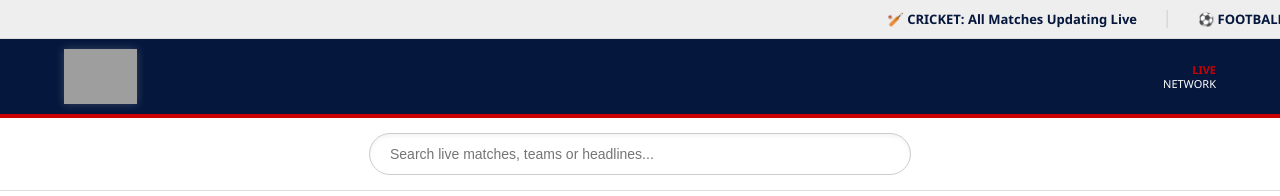
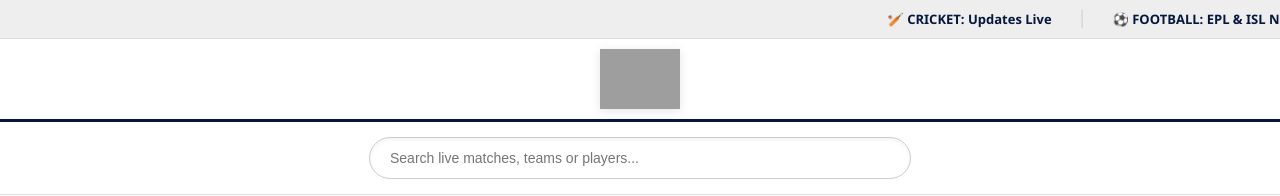
Before and after one commit to harshpratap918-alt/cricket-live-core, a Flask app: template templates/index.html in a window 1280 px wide. Shown: the top 196 px of the page. Run offline with Flask 3, Linux system fonts and the light colour scheme; the template is opened without the code that fills it, so the values that code supplies are empty; grey boxes are pictures that could not be loaded.

Commit message:
Update index.html

```diff
--- a/templates/index.html
+++ b/templates/index.html
@@ -14,9 +14,9 @@
         .ticker-item { padding: 0 30px; border-right: 1px solid #ccc; font-size: 13px; font-weight: bold; color: var(--blue); }
         @keyframes marquee { 0% { transform: translateX(100%); } 100% { transform: translateX(-100%); } }
 
-        /* Navigation with Logo */
-        .nav { background: var(--blue); color: white; padding: 10px 5%; display: flex; justify-content: space-between; align-items: center; border-bottom: 4px solid var(--red); }
-        .logo-img { height: 55px; filter: drop-shadow(0 0 5px rgba(255,255,255,0.2)); }
+        /* Navigation with Logo (Fixed Height) */
+        .nav { background: white; padding: 10px 5%; display: flex; justify-content: center; align-items: center; border-bottom: 3px solid var(--blue); }
+        .logo-img { height: 60px; filter: drop-shadow(0 2px 5px rgba(0,0,0,0.1)); }
 
         /* Search Bar */
         .search-area { background: white; padding: 15px; border-bottom: 1px solid #ddd; text-align: center; }
@@ -51,21 +51,18 @@
 
     <div class="ticker-wrap">
         <div class="ticker">
-            <div class="ticker-item">🏏 CRICKET: All Matches Updating Live</div>
-            <div class="ticker-item">⚽ FOOTBALL: Premier League & ISL Headlines Automated</div>
-            <div class="ticker-item">🏀 NBA: Scores & Highlights Refreshing every 90s</div>
+            <div class="ticker-item">🏏 CRICKET: Updates Live</div>
+            <div class="ticker-item">⚽ FOOTBALL: EPL & ISL News Automated</div>
+            <div class="ticker-item">🏀 NBA: Scores & Highlights Refreshing...</div>
         </div>
     </div>
 
     <div class="nav">
-        <img src="https://blogger.googleusercontent.com/img/b/R29vZ2xl/AVvXsEj7I9o3I-j3p8W9J5V5N-M3I3v3I3v3I3v3I3v3I3v3I3v3I3v3I3v3I3v3I3v3I3v3I3v3I3v3I3v3I3v3I3v3I3v3I3v3I3v3I3v3I3v3I3v3I3v3I/s1600/corenewslogo.png" alt="CORE NEWS 24x7" class="logo-img">
-        <div style="font-size: 11px; text-align: right; line-height: 1.2;">
-            <span style="color: var(--red); font-weight: bold;">LIVE</span><br>NETWORK
-        </div>
+        <img src="https://hitwebcounter.com/counter/counter.php?page=logo&style=0006&nbdigits=5&type=page&initCount=0" alt="CORE SPORTS" class="logo-img">
     </div>
 
     <div class="search-area">
-        <input type="text" id="searchBox" onkeyup="doSearch()" class="search-input" placeholder="Search live matches, teams or headlines...">
+        <input type="text" id="searchBox" onkeyup="liveFilter()" class="search-input" placeholder="Search live matches, teams or players...">
     </div>
 
     <div class="tabs">
@@ -78,76 +75,63 @@
         <div class="left-col">
 
             <div id="cricket" class="sport-section active">
-                <h3 style="margin-top: 0;">🏏 Cricket Live & News</h3>
-                {% for n in cricket_news %}
-                <div class="card cricket">
-                    <a href="{{ n.link }}" target="_blank" style="text-decoration:none; color:inherit;">
-                        <h4 style="margin: 0 0 10px 0;">{{ n.title }}</h4>
-                        <p style="font-size: 13px; color: #666; margin: 0;">{{ n.summary[:130] }}...</p>
-                    </a>
-                </div>
-                {% endfor %}
+                <h3 style="margin-top: 0;">LATEST CRICKET</h3>
+                {% if cricket %}
+                    {% for m in cricket %}
+                    <div class="card cricket">
+                        <b>{{ m.matchType }}</b><br>
+                        {{ m.seriesMatches[0].seriesAdWrapper.seriesName if m.seriesMatches[0].seriesAdWrapper else "Match Ongoing" }}
+                    </div>
+                    {% endfor %}
+                {% endif %}
             </div>
 
             <div id="football" class="sport-section">
-                <h3 style="margin-top: 0;">⚽ Football Headlines</h3>
-                {% for f in football_news %}
-                <div class="card football">
-                    <a href="{{ f.link }}" target="_blank" style="text-decoration:none; color:inherit;">
-                        <h4 style="margin: 0;">{{ f.title }}</h4>
-                    </a>
-                </div>
-                {% endfor %}
+                <h3 style="margin-top: 0;">FOOTBALL HUB</h3>
+                <div class="card football">Connecting to Football servers... Coming soon.</div>
             </div>
 
             <div id="nba" class="sport-section">
-                <h3 style="margin-top: 0;">🏀 NBA Updates</h3>
-                {% for b in nba_news %}
-                <div class="card nba">
-                    <a href="{{ b.link }}" target="_blank" style="text-decoration:none; color:inherit;">
-                        <h4 style="margin: 0;">{{ b.title }}</h4>
-                    </a>
-                </div>
-                {% endfor %}
+                <h3 style="margin-top: 0;">NBA TRACKER</h3>
+                <div class="card nba">Lakers vs Warriors: Live scores soon.</div>
             </div>
 
         </div>
 
         <div class="right-col">
             <div class="sidebar-store">
-                <h3 style="color: var(--gold); margin-top: 0;">CORE STORE</h3>
+                <h3>CORE STORE</h3>
                 <img src="https://m.media-amazon.com/images/I/41-lS-5N8vL._SX679_.jpg" class="store-img">
-                <p style="font-size: 14px;">Premium Willow Cricket Bat</p>
+                <p>Premium Willow Bat</p>
                 <a href="https://amzn.to/4cJsxGf" target="_blank" class="amazon-btn">BUY ON AMAZON</a>
             </div>
-
-            <div style="margin-top: 30px; text-align: center;">
-                <p style="font-size: 11px; color: #888;">REAL-TIME VISITORS</p>
+            <div style="text-align: center; margin-top: 20px;">
                 <img src="https://hitwebcounter.com/counter/counter.php?page=10000001&style=0006&nbdigits=5&type=page&initCount=0" />
-                <p style="font-size: 12px; color: #999; margin-top: 10px;">© 2026 Core Network | Harsh Pratap</p>
             </div>
         </div>
     </div>
 
     <script>
-        // Tab Switching Logic
-        function changeSport(sportId, btn) {
+        // Tab Logic
+        function changeSport(sportId, element) {
             let sections = document.getElementsByClassName('sport-section');
             for (let s of sections) s.classList.remove('active');
-
             let tabs = document.getElementsByClassName('tab');
             for (let t of tabs) t.classList.remove('active');
-
             document.getElementById(sportId).classList.add('active');
-            btn.classList.add('active');
+            element.classList.add('active');
         }
 
         // Live Filter Logic
-        function doSearch() {
-            let val = document.getElementById('searchBox').value.toLowerCase();
+        function liveFilter() {
+            let input = document.getElementById('searchBox').value.toLowerCase();
             let cards = document.getElementsByClassName('card');
             for (let c of cards) {
-                c.style.display = c.innerText.toLowerCase().includes(val) ? "block" : "none";
+                if (c.innerText.toLowerCase().includes(input)) {
+                    c.style.display = "block";
+                } else {
+                    c.style.display = "none";
+                }
             }
         }
     </script>
```
